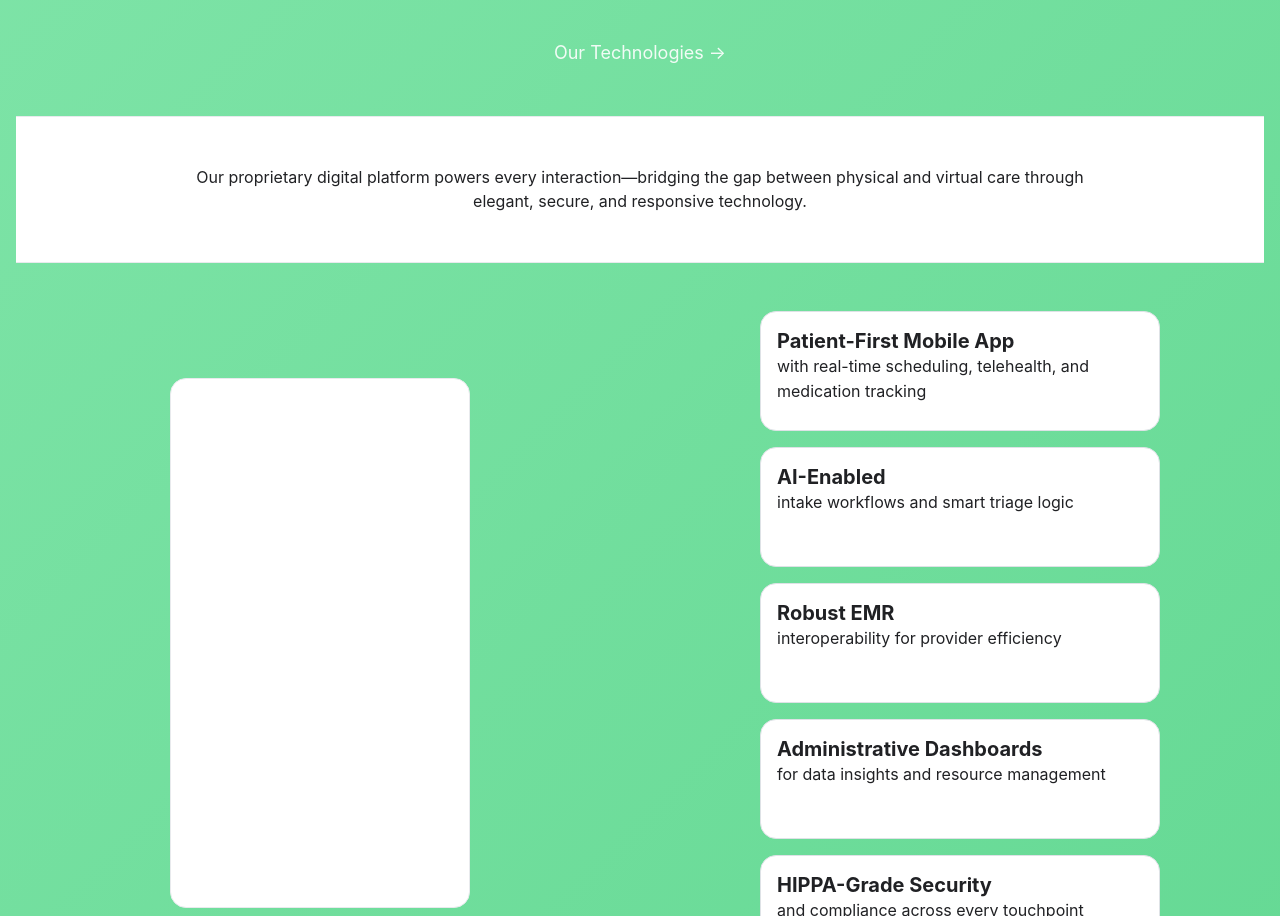
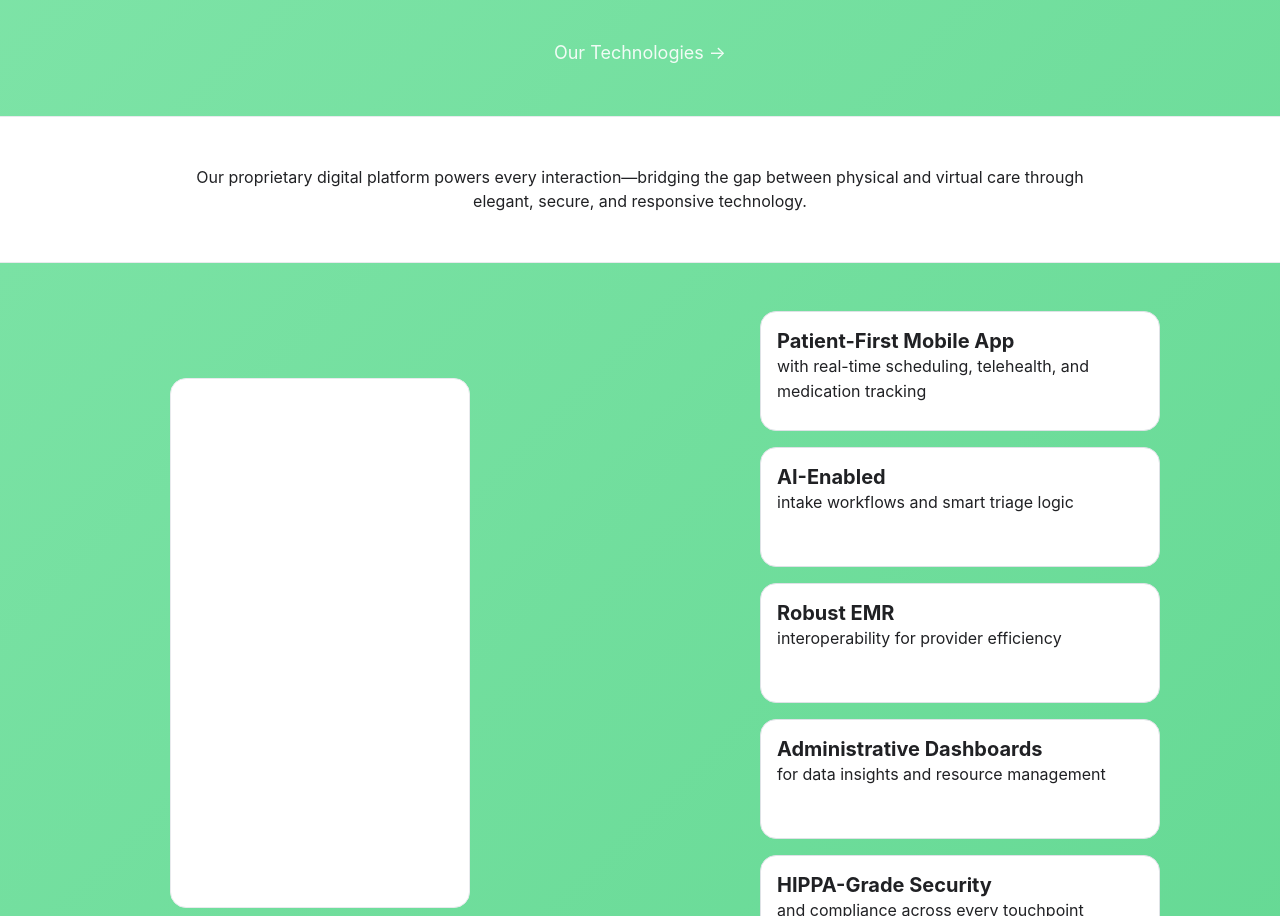
Before and after one commit to BennyXie/Altheros-Capital, a React (Create React App) app in the folder client/: page / in a window 1280 px wide. Shown: the part 1906-2822 px from the top of the page. Built offline with nearby package versions, Linux system fonts and the light colour scheme.

Commit message:
fixed subheader view in tech section on desktop

```diff
--- a/client/src/components/landing/sections/TechnologiesSection.module.css
+++ b/client/src/components/landing/sections/TechnologiesSection.module.css
@@ -14,10 +14,11 @@
   border-top: 1px solid var(--color-border-light);
   border-bottom: 1px solid var(--color-border-light);
   padding: 3rem 2rem;
-  margin: 3rem 0;
+  margin: 3rem -2rem; /* Negative horizontal margin to extend beyond container */
   display: flex;
   justify-content: center;
   align-items: center;
+  border-radius: 8px;
 }
 
 .bannerText {
```
